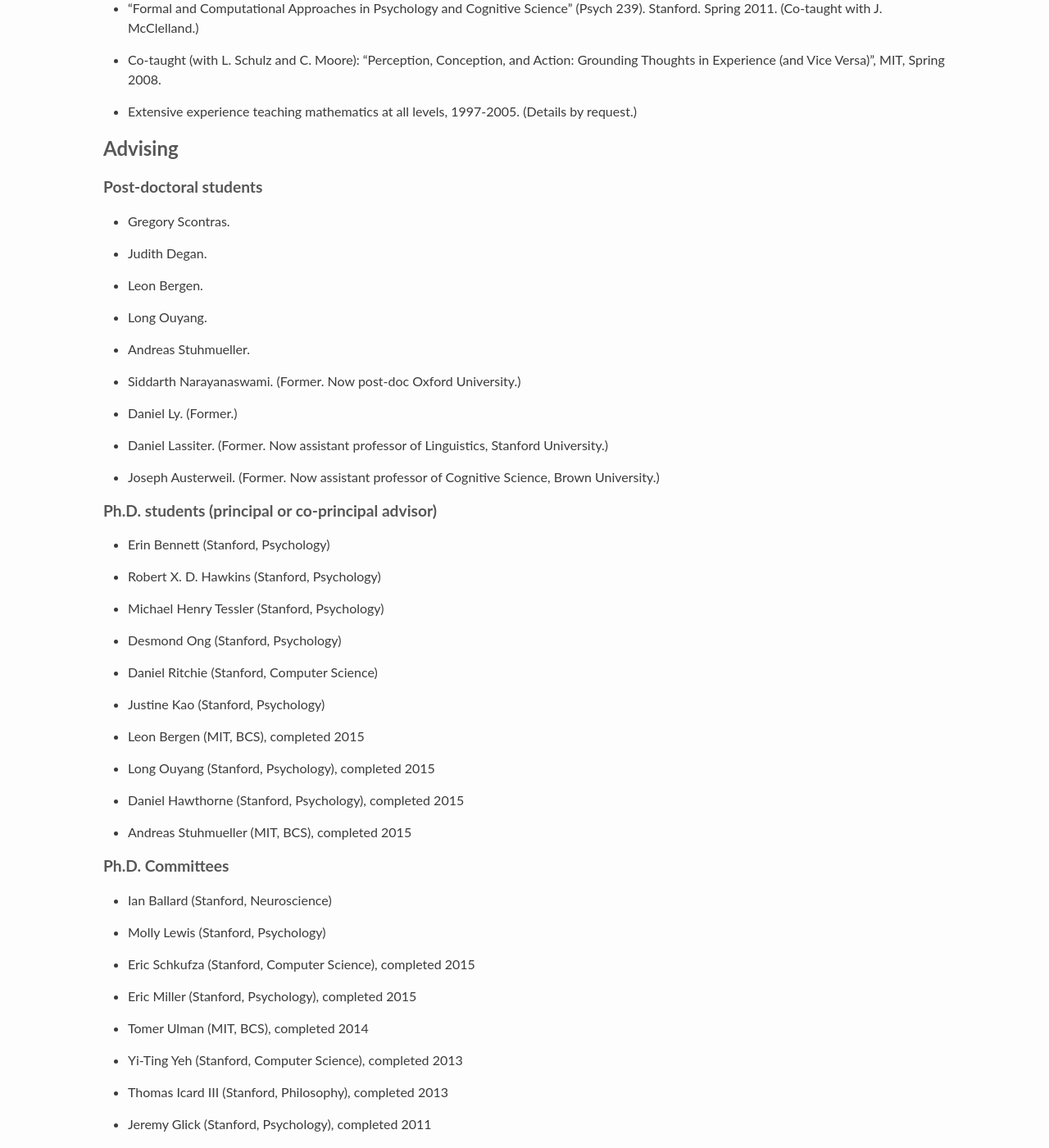
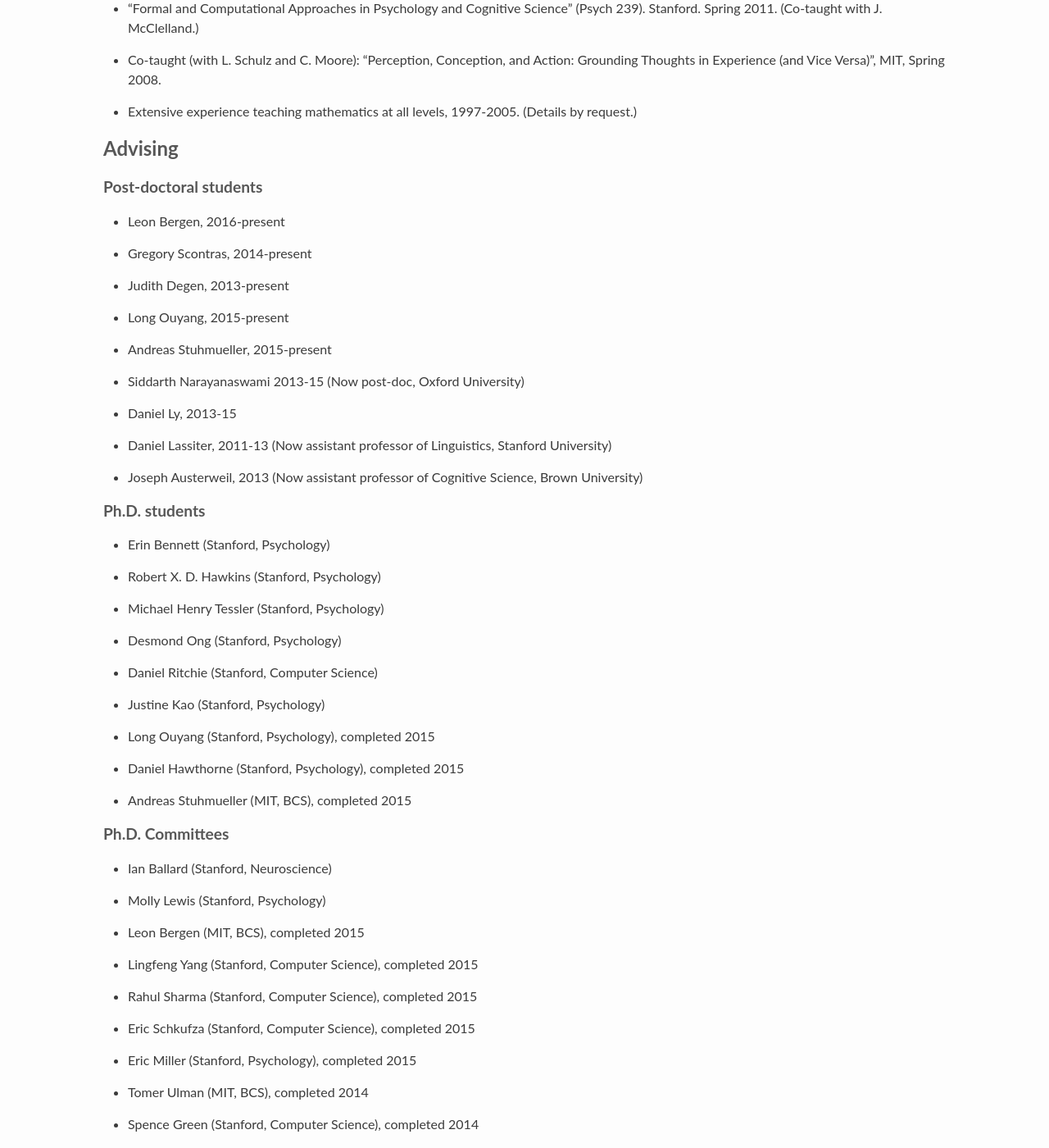
Before and after one commit to stanford-cocolab/cocolab.stanford.edu, a Jekyll site: the page built from ndg-cv.md, in a window 1280 px wide and 1400 px high, scrolled down 9251 px. Shown: the whole window at 82% size. Built offline with Jekyll 4.4.1, drawn with Linux system fonts in a browser that asks for light colours; Markdown is read by kramdown in place of the engine named in the settings; some of the changed text lies outside the part shown.

Commit message:
formatting cv

```diff
--- a/ndg-cv.md
+++ b/ndg-cv.md
@@ -446,26 +446,26 @@ A javascript-based probabilistic programming language.
 
 ### Post-doctoral students
 
-* Gregory Scontras.
+* Leon Bergen, 2016-present
 
-* Judith Degan.
+* Gregory Scontras, 2014-present
 
-* Leon Bergen.
+* Judith Degen, 2013-present
 
-* Long Ouyang.
+* Long Ouyang, 2015-present
 
-* Andreas Stuhmueller.
+* Andreas Stuhmueller, 2015-present
 
-* Siddarth Narayanaswami. (Former. Now post-doc Oxford University.)
+* Siddarth Narayanaswami 2013-15 (Now post-doc, Oxford University)
 
-* Daniel Ly. (Former.)
+* Daniel Ly, 2013-15
 
-* Daniel Lassiter. (Former. Now assistant professor of Linguistics, Stanford University.)
+* Daniel Lassiter, 2011-13 (Now assistant professor of Linguistics, Stanford University)
 
-* Joseph Austerweil. (Former. Now assistant professor of Cognitive Science, Brown University.)
+* Joseph Austerweil, 2013 (Now assistant professor of Cognitive Science, Brown University)
 
 
-### Ph.D. students (principal or co-principal advisor)
+### Ph.D. students
 
 * Erin Bennett (Stanford, Psychology)
 
@@ -494,15 +492,27 @@ A javascript-based probabilistic programming language.
 
 * Molly Lewis (Stanford, Psychology)
 
+* Leon Bergen (MIT, BCS), completed 2015
+
+* Lingfeng Yang (Stanford, Computer Science), completed 2015
+
+* Rahul Sharma (Stanford, Computer Science), completed 2015
+
 * Eric Schkufza (Stanford, Computer Science), completed 2015
 
 * Eric Miller (Stanford, Psychology), completed 2015
 
 * Tomer Ulman (MIT, BCS), completed 2014
 
+* Spence Green (Stanford, Computer Science), completed 2014
+
+* Ranjitha Kumar (Stanford, Computer Science), completed 2013
+
 * Yi-Ting Yeh (Stanford, Computer Science), completed 2013
 
 * Thomas Icard III (Stanford, Philosophy), completed 2013
+
+* Jerry Talton III (Stanford, Computer Science), completed 2012
 
 * Jeremy Glick (Stanford, Psychology), completed 2011
 
```
Also changed, not shown: other parts of ndg-cv.md (+0 -2 lines), 1 other file.
